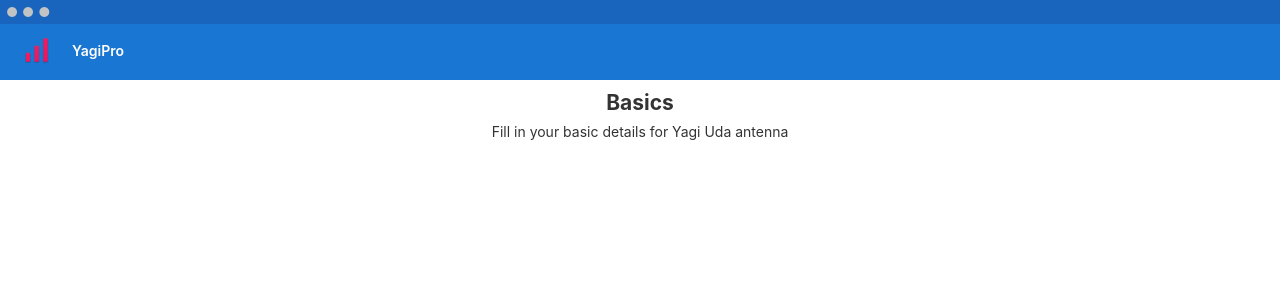
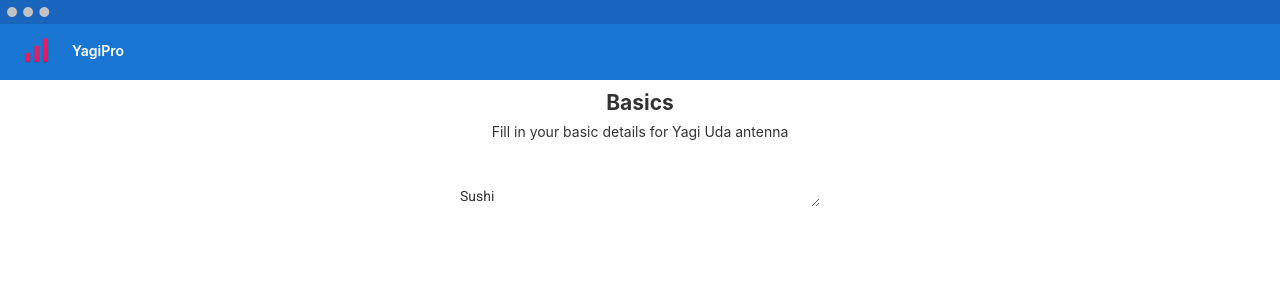
Before and after one commit to norkator/yagi-pro, an Angular app in the folder yagi-pro/: page / in a window 1280 px wide. Shown: the top 300 px of the page. Built offline with nearby package versions, Linux system fonts and the light colour scheme.

Commit message:
Angular material package

```diff
--- a/yagi-pro/angular.json
+++ b/yagi-pro/angular.json
@@ -28,6 +28,7 @@
               "src/assets"
             ],
             "styles": [
+              "./node_modules/@angular/material/prebuilt-themes/pink-bluegrey.css",
               "src/styles.scss"
             ],
             "scripts": []
@@ -92,6 +93,7 @@
               "src/assets"
             ],
             "styles": [
+              "./node_modules/@angular/material/prebuilt-themes/pink-bluegrey.css",
               "src/styles.scss"
             ],
             "scripts": []
@@ -123,6 +125,7 @@
           }
         }
       }
-    }},
+    }
+  },
   "defaultProject": "yagi-pro"
 }
--- a/yagi-pro/package.json
+++ b/yagi-pro/package.json
@@ -12,10 +12,12 @@
   "private": true,
   "dependencies": {
     "@angular/animations": "~9.1.9",
+    "@angular/cdk": "^9.2.4",
     "@angular/common": "~9.1.9",
     "@angular/compiler": "~9.1.9",
     "@angular/core": "~9.1.9",
     "@angular/forms": "~9.1.9",
+    "@angular/material": "^9.2.4",
     "@angular/platform-browser": "~9.1.9",
     "@angular/platform-browser-dynamic": "~9.1.9",
     "@angular/router": "~9.1.9",
--- a/yagi-pro/src/app/app.component.html
+++ b/yagi-pro/src/app/app.component.html
@@ -17,7 +17,22 @@
 
   <div class="card-container">
 
+    <form class="example-form">
+      <mat-form-field class="example-full-width">
+        <mat-label>Favorite food</mat-label>
+        <input matInput placeholder="Ex. Pizza" value="Sushi">
+      </mat-form-field>
+
+      <mat-form-field class="example-full-width">
+        <mat-label>Leave a comment</mat-label>
+        <textarea matInput placeholder="Ex. It makes me feel..."></textarea>
+      </mat-form-field>
+    </form>
+
   </div>
+
+
+
 
 
   <!-- Footer -->
--- a/yagi-pro/src/app/app.component.ts
+++ b/yagi-pro/src/app/app.component.ts
@@ -5,7 +5,8 @@
   selector: 'app-root',
   templateUrl: './app.component.html',
   styleUrls: ['./app.component.scss']
-})
+}
+)
 export class AppComponent extends YagiCalculator {
   title = 'yagi-pro';
 }
--- a/yagi-pro/src/index.html
+++ b/yagi-pro/src/index.html
@@ -6,6 +6,8 @@
   <base href="/">
   <meta name="viewport" content="width=device-width, initial-scale=1">
   <link rel="icon" type="image/x-icon" href="./assets/logo/mipmap-mdpi/logo.png">
+  <link href="https://fonts.googleapis.com/css?family=Roboto:300,400,500&display=swap" rel="stylesheet">
+  <link href="https://fonts.googleapis.com/icon?family=Material+Icons" rel="stylesheet">
 </head>
 <body>
   <app-root></app-root>
--- a/yagi-pro/src/styles.scss
+++ b/yagi-pro/src/styles.scss
@@ -1 +1,4 @@
 /* You can add global styles to this file, and also import other style files */
+
+html, body { height: 100%; }
+body { margin: 0; font-family: Roboto, "Helvetica Neue", sans-serif; }
```
Also changed, not shown: yagi-pro/src/app/app.module.ts (+15 -6 lines), 1 other file (tests, documents, lock files or other folders).
